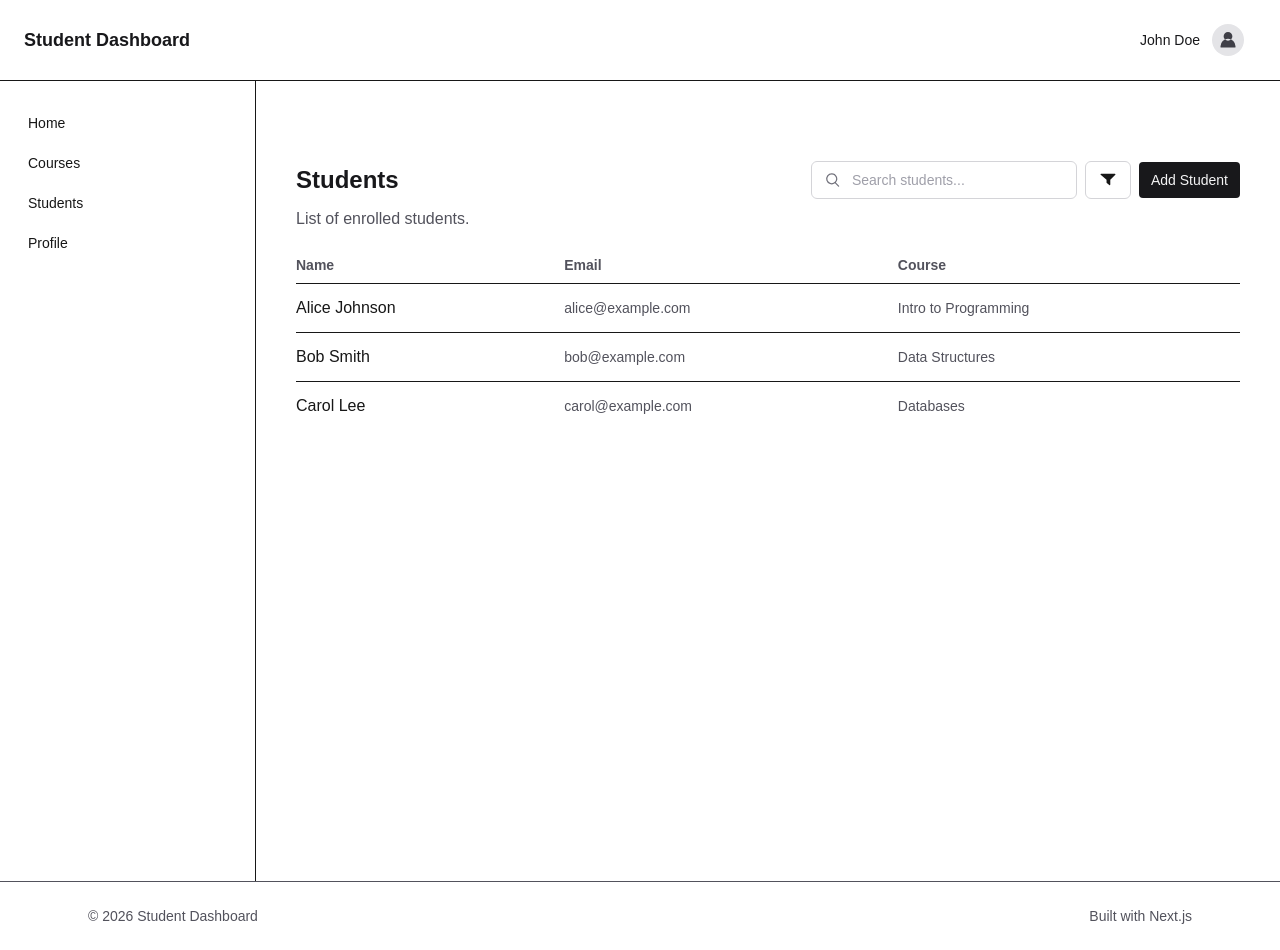
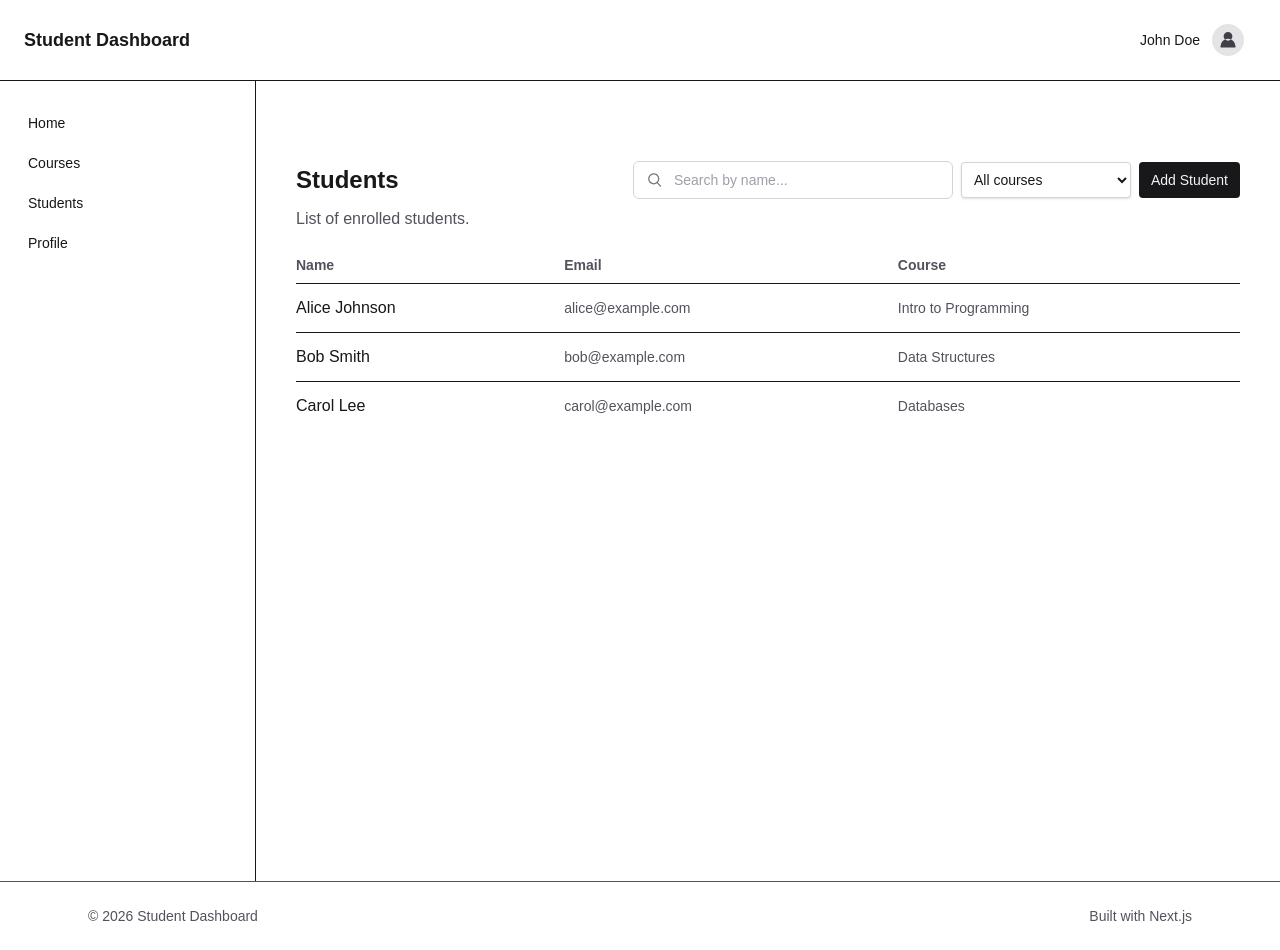
Before and after one commit to InushiKavindi/student-course-dashboard, a Next.js app: page /students in a window 1280 px wide. Built offline with nearby package versions, Linux system fonts and the light colour scheme.

Commit message:
Implement search and filter functionality in course and student pages

```diff
--- a/app/components/SearchBar.tsx
+++ b/app/components/SearchBar.tsx
@@ -24,6 +24,7 @@ export default function SearchBar({ placeholder = "Search...", value, onChange,
           className="w-full rounded-md border border-zinc-300 bg-white py-2 pl-10 pr-3 text-sm outline-none ring-0 placeholder:text-zinc-400 focus:border-zinc-400 dark:border-zinc-700 dark:bg-zinc-900 dark:text-zinc-100"
         />
       </div>
+      {onFilterClick && (
         <button
           type="button"
           aria-label="Open filters"
@@ -35,6 +36,7 @@ export default function SearchBar({ placeholder = "Search...", value, onChange,
             <path d="M3 5.25A.75.75 0 0 1 3.75 4.5h16.5a.75.75 0 0 1 .53 1.28l-6.03 6.03v5.69a.75.75 0 0 1-1.22.58l-3-2.4a.75.75 0 0 1-.28-.58v-3.29L3.22 5.78A.75.75 0 0 1 3 5.25Z" />
           </svg>
         </button>
+      )}
     </div>
   );
 }
--- a/app/courses/page.tsx
+++ b/app/courses/page.tsx
@@ -35,7 +35,6 @@ export default function CoursesPage() {
               placeholder="Search courses..."
               value={query}
               onChange={setQuery}
-              onFilterClick={() => alert("Filters coming soon")}
             />
             <button
               type="button"
--- a/app/students/page.tsx
+++ b/app/students/page.tsx
@@ -14,15 +14,25 @@ export default function StudentsPage() {
   ];
 
   const [query, setQuery] = useState("");
+  const [selectedCourse, setSelectedCourse] = useState("");
   const [isAddOpen, setIsAddOpen] = useState(false);
 
   const filtered = useMemo(() => {
     const q = query.toLowerCase().trim();
     if (!q) return students;
-    return students.filter((s) =>
-      [s.name, s.email || "", s.course || ""].some((v) => v.toLowerCase().includes(q))
-    );
+    return students.filter((s) => (s.name || "").toLowerCase().includes(q));
   }, [query, students]);
+
+  const courseOptions = useMemo(() => {
+    const set = new Set<string>();
+    students.forEach((s) => { if (s.course) set.add(s.course); });
+    return Array.from(set).sort();
+  }, [students]);
+
+  const finalList = useMemo(() => {
+    if (!selectedCourse) return filtered;
+    return filtered.filter((s) => (s.course || "") === selectedCourse);
+  }, [filtered, selectedCourse]);
 
   return (
     <div>
@@ -31,12 +41,25 @@ export default function StudentsPage() {
           <h1 className="text-2xl font-semibold text-zinc-900 dark:text-zinc-50">Students</h1>
           <div className="flex w/full items-center gap-2 sm:w-auto">
             <SearchBar
-              className="w-full sm:w-80"
-              placeholder="Search students..."
+              className="w/full sm:w-80"
+              placeholder="Search by name..."
               value={query}
               onChange={setQuery}
-              onFilterClick={() => alert("Filters coming soon")}
             />
+            <div className="flex items-center gap-2">
+              <label htmlFor="courseFilter" className="sr-only">Filter by course</label>
+              <select
+                id="courseFilter"
+                value={selectedCourse}
+                onChange={(e) => setSelectedCourse(e.target.value)}
+                className="rounded border border-zinc-300 bg-white px-2 py-2 text-sm text-zinc-900 shadow-sm focus:outline-none focus:ring-2 focus:ring-zinc-400 dark:border-zinc-700 dark:bg-zinc-900 dark:text-zinc-50"
+              >
+                <option value="">All courses</option>
+                {courseOptions.map((c) => (
+                  <option key={c} value={c}>{c}</option>
+                ))}
+              </select>
+            </div>
             <button
               type="button"
               onClick={() => setIsAddOpen(true)}
@@ -48,7 +71,7 @@ export default function StudentsPage() {
         </div>
         <p className="mt-2 text-zinc-600 dark:text-zinc-400">List of enrolled students.</p>
 
-        <StudentTable students={filtered} />
+        <StudentTable students={finalList} />
         <Modal open={isAddOpen} onClose={() => setIsAddOpen(false)} title="Add Student">
           <StudentForm onSubmitted={() => setIsAddOpen(false)} />
         </Modal>
```
Lines whose indentation alone changed are shown as unchanged.
